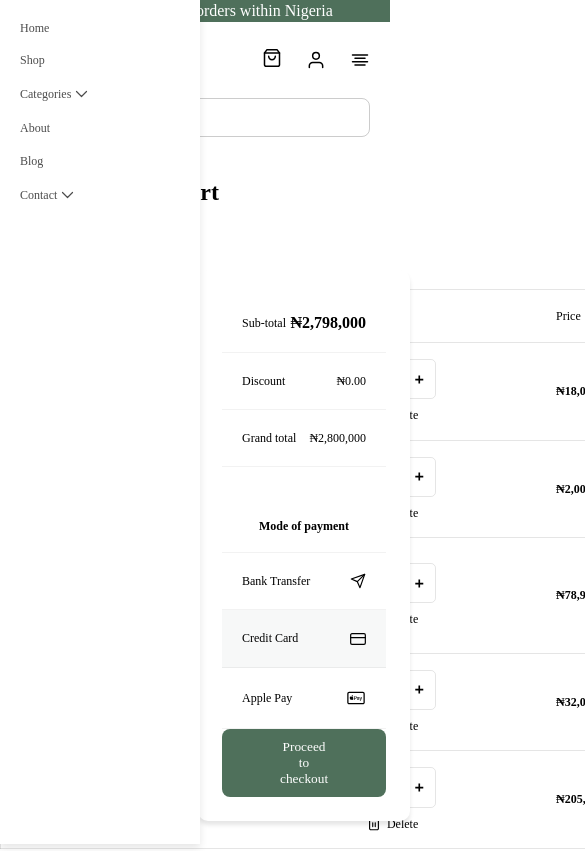
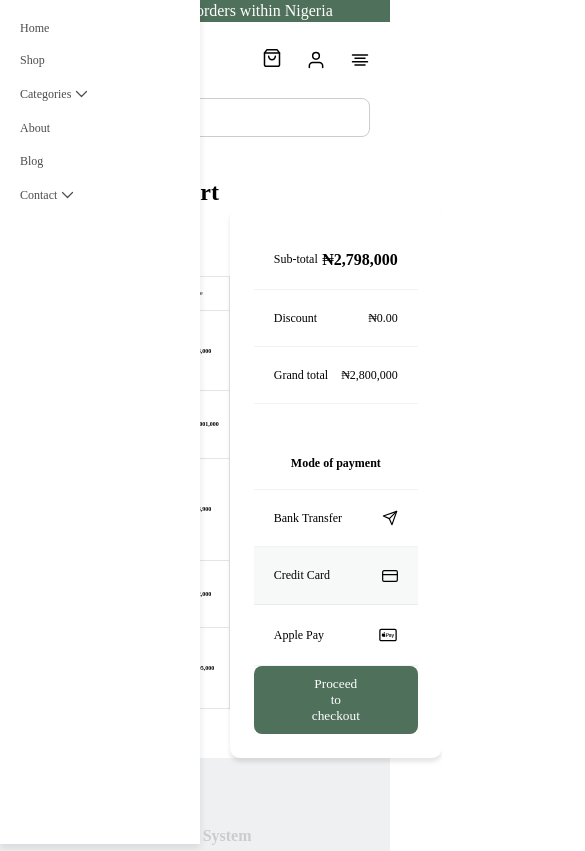
Before and after one commit to rajiss-ctrl/hng-stage-2-task, a React (Vite) app: page /cart-preview-page in a window 390 px wide. Shown: the top 851 px of the page, 585 px wide, since content can reach past the window. Built offline with nearby package versions, Linux system fonts and the light colour scheme.

Commit message:
checkout responsiveness

```diff
--- a/src/pages/CartPreviewPage.css
+++ b/src/pages/CartPreviewPage.css
@@ -197,8 +197,288 @@
       width: 100%;
       padding: 60px 20px;
   }
+  .check-img img {
+    width: 40px;
+    height: 40px;
+  }
   .cost{
     width: 100%;
   }
+  .check-img {
+    margin-left:10px ;
+  }
 
   }
+
+
+  /* Initial CSS */
+
+.product {
+  width: 60%;
+  padding: 41px 0 104px 0;
+  margin: 0 auto;
+}
+
+.cost {
+  margin-top: -41px;
+}
+
+.product-table {
+  margin: 20px;
+}
+
+table {
+  width: 100%;
+  border-collapse: collapse;
+  border-radius: 40px;
+  border: 1px solid rgba(0, 0, 0, 0.1);
+}
+
+th, td {
+  border-top: 1px solid rgba(0, 0, 0, 0.1);
+  padding: 16px 60px;
+  text-align: left;
+}
+
+.check-img {
+  position: relative;
+  display: inline-block;
+  margin-left: 23px;
+}
+
+.check-img input[type="checkbox"] {
+  width: 20px;
+  height: 20px;
+  position: absolute;
+  top: 0;
+  left: -25px;
+}
+
+.check-img img {
+  display: block;
+  width: 60px;
+  height: 60px;
+}
+
+th.product-check-all,
+td div.check-img,
+td.td-flex {
+  display: flex;
+  gap: 5px;
+}
+
+th.product-check-all {
+  align-items: center;
+}
+
+th.product-check-all input[type="checkbox"] {
+  width: 20px;
+  height: 20px;
+}
+
+td div.minus-plus {
+  cursor: pointer;
+  border: 1px solid rgba(0, 0, 0, 0.1);
+  width: 88px;
+  display: flex;
+  justify-content: space-between;
+  align-items: center;
+  padding: 11px;
+  border-radius: 5px;
+  font-family: Satoshi;
+  font-size: 12px;
+  font-weight: 700;
+  line-height: 16.2px;
+}
+
+td button {
+  border: none;
+  outline: none;
+  background: transparent;
+  margin-top: 8px;
+  width: 100%;
+  display: flex;
+  justify-content: center;
+  align-items: center;
+  gap: 5px;
+  cursor: pointer;
+}
+
+td span {
+  font-family: Satoshi;
+  color: rgba(0, 0, 0, 1);
+  font-size: 12px;
+  font-weight: 500;
+  line-height: 16.2px;
+}
+
+td.price {
+  font-family: Satoshi;
+  font-size: 12px;
+  font-weight: 700;
+  line-height: 16.2px;
+  color: rgba(0, 0, 0, 1);
+}
+
+td button img {
+  width: 16px;
+}
+
+th {
+  font-family: Satoshi;
+  font-size: 12px;
+  font-weight: 500;
+  line-height: 16.2px;
+}
+
+td {
+  background-color: #fff;
+}
+
+td.td-flex .title-size h4 {
+  color: rgba(0, 0, 0, 0.7);
+  font-family: Satoshi;
+  font-size: 16px;
+  font-weight: 700;
+  line-height: 21.6px;
+}
+
+td.td-flex .title-size span {
+  color: rgba(0, 0, 0, 0.7);
+  font-family: Satoshi;
+  font-size: 12px;
+  font-weight: 400;
+  line-height: 16.2px;
+}
+
+/* Responsive CSS */
+
+@media (max-width: 1024px) {
+  .product {
+    width: 80%;
+  }
+
+  th, td {
+    padding: 12px 40px;
+  }
+
+  .check-img img {
+    width: 50px;
+    height: 50px;
+  }
+
+  td div.minus-plus {
+    width: 70px;
+    padding: 8px;
+  }
+
+  td button img {
+    width: 14px;
+  }
+
+  td span, td.price, th, td.td-flex .title-size span {
+    font-size: 10px;
+  }
+
+  td.td-flex .title-size h4 {
+    font-size: 14px;
+  }
+}
+
+@media (max-width: 768px) {
+  .product {
+    width: 90%;
+    padding: 20px 0 60px 0;
+  }
+
+  th, td {
+    padding: 10px 20px;
+  }
+
+  .check-img {
+    margin-left: 10px;
+  }
+
+  .check-img input[type="checkbox"] {
+    left: -20px;
+  }
+
+  .check-img img {
+    width: 40px;
+    height: 40px;
+  }
+
+  td div.minus-plus {
+    width: 60px;
+    padding: 6px;
+  }
+
+  td button img {
+    width: 12px;
+  }
+
+  td span, td.price, th, td.td-flex .title-size span {
+    font-size: 8px;
+  }
+
+  td.td-flex .title-size h4 {
+    font-size: 12px;
+  }
+}
+
+@media (max-width: 600px) {
+  .product {
+    width: 100%;
+    padding: 20px 0 40px 0;
+  }
+  .check-img {
+    margin-left: 5px;
+  }
+
+  .check-img input[type="checkbox"] {
+    left: 0;
+    width: 16px;
+    height: 16px;
+  }
+  th.product-check-all input[type="checkbox"]{
+    width: 16px;
+    height: 16px;
+  }
+
+
+  th, td {
+    padding: 8px 10px;
+  }
+
+  .check-img {
+    margin-left: 5px;
+  }
+
+  .check-img input[type="checkbox"] {
+    left: -15px;
+  }
+
+  .check-img img {
+    width: 30px;
+    height: 30px;
+  }
+
+  td div.minus-plus {
+    width: 50px;
+    padding: 4px;
+  }
+
+  td button img {
+    width: 10px;
+  }
+
+  td span, td.price, th, td.td-flex .title-size span {
+    font-size: 6px;
+  }
+  td.td-flex{
+    padding-left: 10px;
+  }
+  td.td-flex .title-size h4 {
+    font-size: 10px;
+  }
+}
--- a/src/pages/CheckoutForm.css
+++ b/src/pages/CheckoutForm.css
@@ -113,3 +113,147 @@ form div .form2-btn button{
     color: rgba(235, 87, 87, 1);
 
 }
+
+@media (max-width: 1024px) {
+    .checkoutform-wrapper h1 {
+      padding: 30px;
+      font-size: 20px;
+    }
+
+    .form-container {
+      flex-direction: column;
+      align-items: center;
+      padding-right: 0;
+    }
+
+    .form1, .form2 {
+      width: 100%;
+      margin-bottom: 20px;
+    }
+
+    .billing, .credit-card-flex, .form-container form {
+      padding: 16px 30px;
+    }
+
+    .ex-date-cvv {
+      flex-direction: column;
+      gap: 0;
+    }
+
+    .ex-date-cvv input {
+      width: 100%;
+      margin-bottom: 16px;
+    }
+
+    .form2 {
+      height: auto;
+    }
+
+    form input {
+      padding: 10px;
+      margin-bottom: 20px;
+    }
+
+    form h4 {
+      padding: 10px 0;
+    }
+
+    .remember-btn p {
+      font-size: 10px;
+    }
+
+    .form2-btn button {
+      padding: 10px 20px;
+    }
+
+    .checkoutform-wrapper img.checkout {
+      width: 100px;
+      right: 10px;
+    }
+  }
+
+  /* For mobile screens (max-width: 768px) */
+  @media (max-width: 768px) {
+    .checkoutform-wrapper h1 {
+      padding: 20px;
+      font-size: 18px;
+    }
+
+    .billing h4, .credit-card-flex h4 {
+      font-size: 10px;
+    }
+
+    .form-container form {
+      padding: 10px 20px;
+    }
+
+    .billing, .credit-card-flex {
+      padding: 10px 20px;
+    }
+
+    .form2-btn button {
+      padding: 8px 20px;
+    }
+
+    form input {
+      padding: 8px;
+      margin-bottom: 16px;
+    }
+
+    form h4 {
+      padding: 8px 0;
+    }
+
+    .remember-btn p {
+      font-size: 8px;
+    }
+
+    .ex-date-cvv {
+      gap: 0;
+    }
+
+    .ex-date-cvv input {
+      margin-bottom: 10px;
+    }
+  }
+
+  /* For small mobile screens (max-width: 480px) */
+  @media (max-width: 480px) {
+    .checkoutform-wrapper h1 {
+      padding: 10px;
+      font-size: 16px;
+    }
+
+    .billing h4, .credit-card-flex h4 {
+      font-size: 8px;
+    }
+
+    .form-container form {
+      padding: 10px;
+    }
+
+    .billing, .credit-card-flex {
+      padding: 10px;
+    }
+
+    .form2-btn button {
+      padding: 8px 10px;
+    }
+
+    form input {
+      padding: 6px;
+      margin-bottom: 12px;
+    }
+
+    form h4 {
+      padding: 6px 0;
+    }
+
+    .remember-btn p {
+      font-size: 8px;
+    }
+
+    .checkoutform-wrapper img.checkout {
+      width: 80px;
+    }
+  }
```
